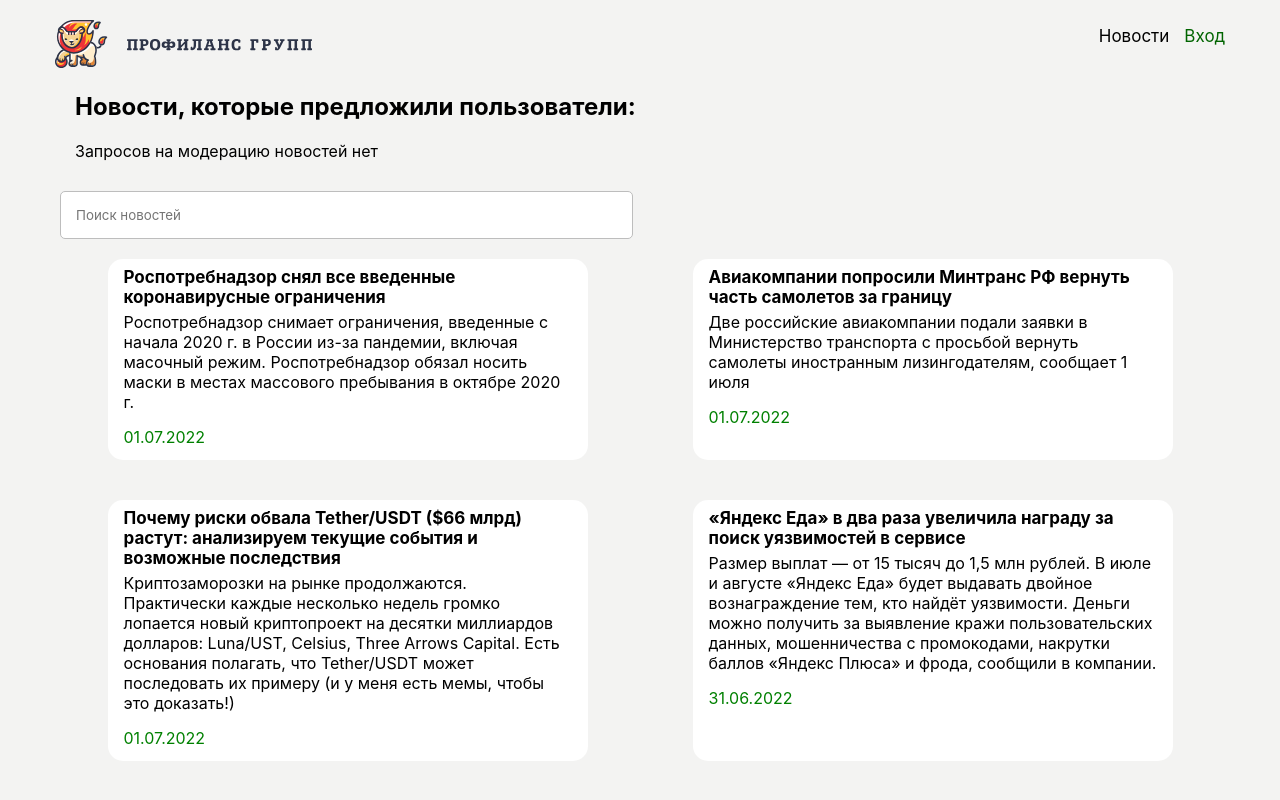
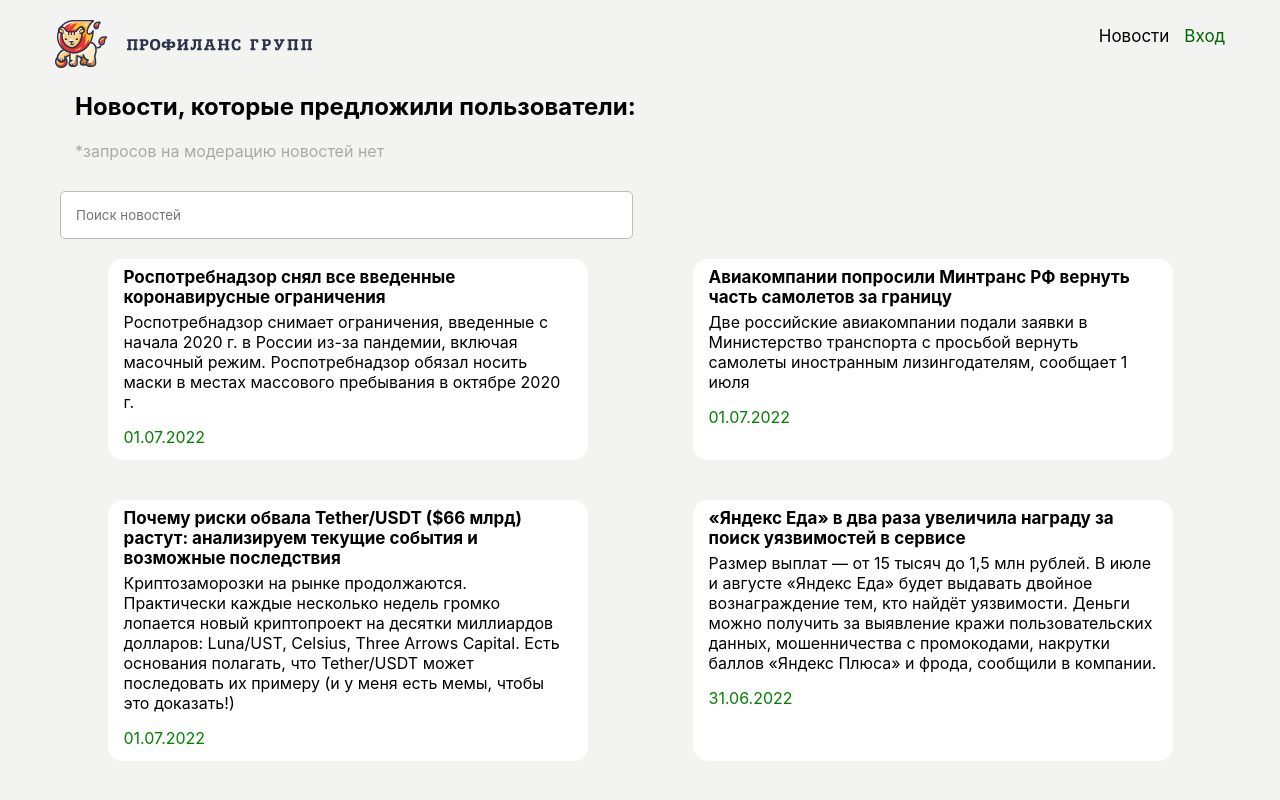
Before and after one commit to utkamag/React_ProfilanceGroup_Test, a React (Create React App) app in the folder react-app/: page /admin in a window 1280 px wide. Shown: the top 800 px of the page. Built offline with nearby package versions, Linux system fonts and the light colour scheme.

Commit message:
update code

```diff
--- a/react-app/src/components/AdminAccept.js
+++ b/react-app/src/components/AdminAccept.js
@@ -49,7 +49,7 @@
 
                     )
                     : (
-                        <div>Запросов на модерацию новостей нет</div>
+                        <div className="admin__subtitle">*запросов на модерацию новостей нет</div>
                     )
                 }
 
--- a/react-app/src/components/News.js
+++ b/react-app/src/components/News.js
@@ -34,7 +34,7 @@
             <div className="news">
                 {newsList.filter((list) => list.allData.toLowerCase().includes(search)).map((array) => {
                     return (
-                        <div className="news__widget" onDoubleClick={popupOn}>
+                        <div className="news__widget" key={newsList.id} onDoubleClick={popupOn}>
                             <div className="news__widget-title" key={newsList.id}>
                                 {array.news_title}
                             </div>
--- a/react-app/src/styles/App.scss
+++ b/react-app/src/styles/App.scss
@@ -282,6 +282,9 @@
     color: black;
 
   }
+  &__subtitle {
+    color: $descriptiontext;
+  }
   &__text {
     color: black;
   }
```
